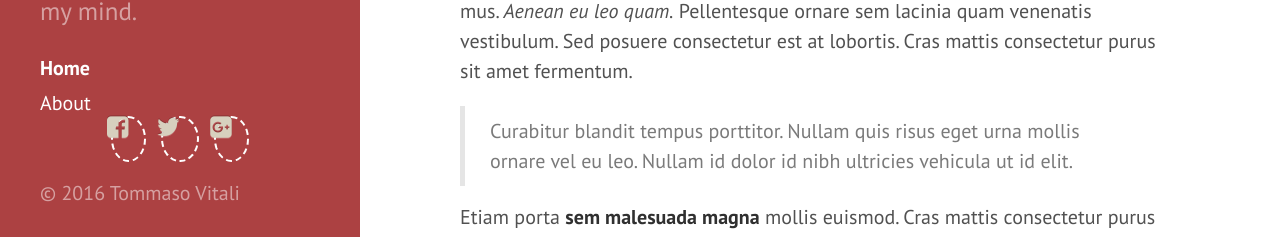
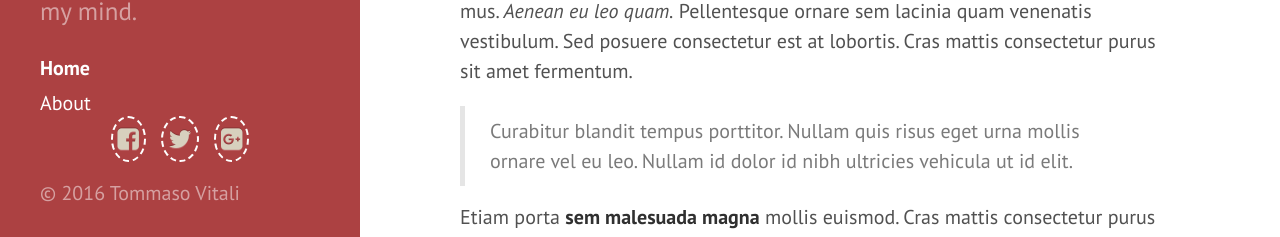
Before and after one commit to tommivitali/tommivitali.github.io, a Jekyll site: the page built from index.html, in a window 1280 px wide and 1400 px high, scrolled down 507 px. Shown: the part 1152-1389 px from the top of the window. Built offline with Jekyll 4.4.1, drawn with Linux system fonts in a browser that asks for light colours; nearby versions of some CDN libraries; the list of posts is cut into pages by our own code.

Commit message:
Icone social

```diff
--- a/public/css/social.css
+++ b/public/css/social.css
@@ -22,7 +22,11 @@
 
 .social .link span {
   text-align: center;
-  top: 50%;
-  left: 50%;
-  transform: translate(-50%, -50%);
 }
+
+.social .link:hover {
+  padding: 20px;
+  color: white;
+  margin-left: -5px;
+  transform: translateX(5px) rotate(360deg);
+}
```
